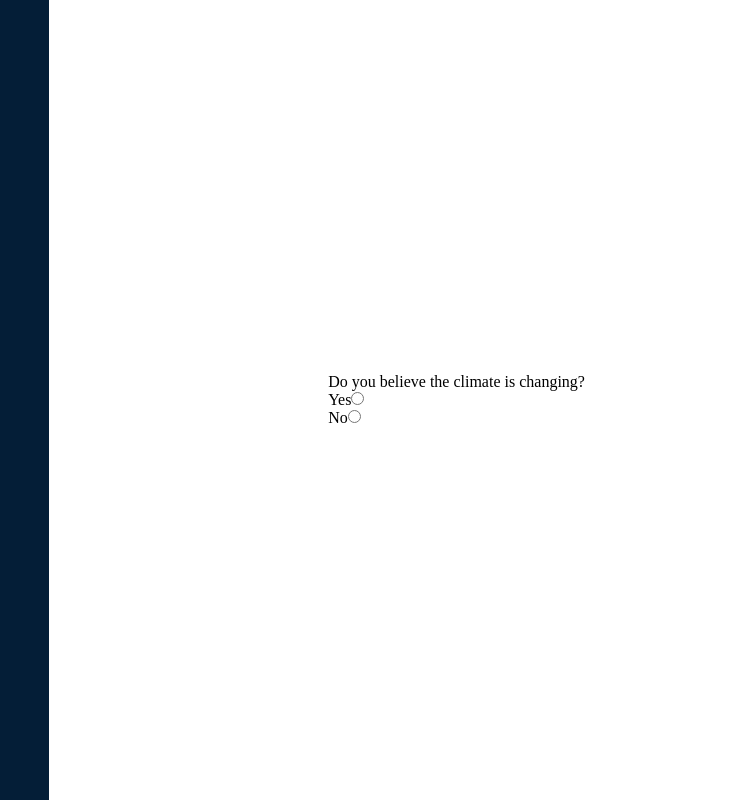
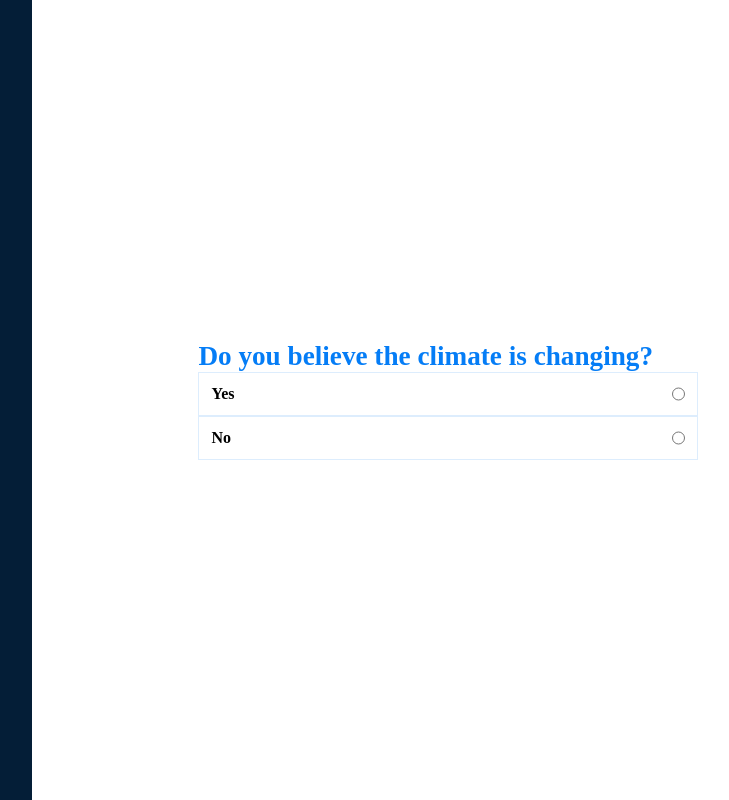
Before and after one commit to colejagdtiger/HtNPollingApp, a website: page templates/index.html in a window 1280 px wide. Shown: the whole page, without its empty margins (416-1145 px from the left). Drawn offline with Linux system fonts and the light colour scheme.

Commit message:
Style question and options

```diff
--- a/templates/index.html
+++ b/templates/index.html
@@ -16,18 +16,39 @@
         background-color: firebrick;
       }
       #left-wrap {
-        flex-grow: 1;
+        width: 35vw;
         background-color: #041e37;
       }
       #right-wrap {
-        flex-grow: 1.2;
+        width: 65vw;
         background-color: white;
         display: flex;
         flex-direction: column;
         justify-content: center;
       }
       #right-wrap #question-wrap {
-        margin: 0 auto;
+        margin: 0 20%;
+      }
+
+      #question-wrap .question-text {
+        font-size: 1.7em;
+        color: #057df6;
+        font-weight: bold;
+      }
+
+      .question-option-wrap {
+        padding: 12px;
+        border: 1px solid #ddedfd;
+        display: flex;
+        flex-direction: row;
+      }
+
+      .question-option-wrap input {
+        margin: 0 0 0 auto;
+      }
+
+      .question-option-wrap label {
+        font-weight: bold;
       }
 
       @media (max-width: 500px) {
@@ -42,9 +63,13 @@
       <div id="left-wrap"></div>
       <div id="right-wrap">
         <div id="question-wrap">
-          <p>Do you believe the climate is changing?</p>
-          <div><label>Yes</label><input type="radio" /></div>
-          <div><label>No</label><input type="radio" /></div>
+          <p class="question-text">Do you believe the climate is changing?</p>
+          <div class="question-option-wrap">
+            <label>Yes</label><input type="radio" />
+          </div>
+          <div class="question-option-wrap">
+            <label>No</label><input type="radio" />
+          </div>
         </div>
       </div>
     </div>
```
